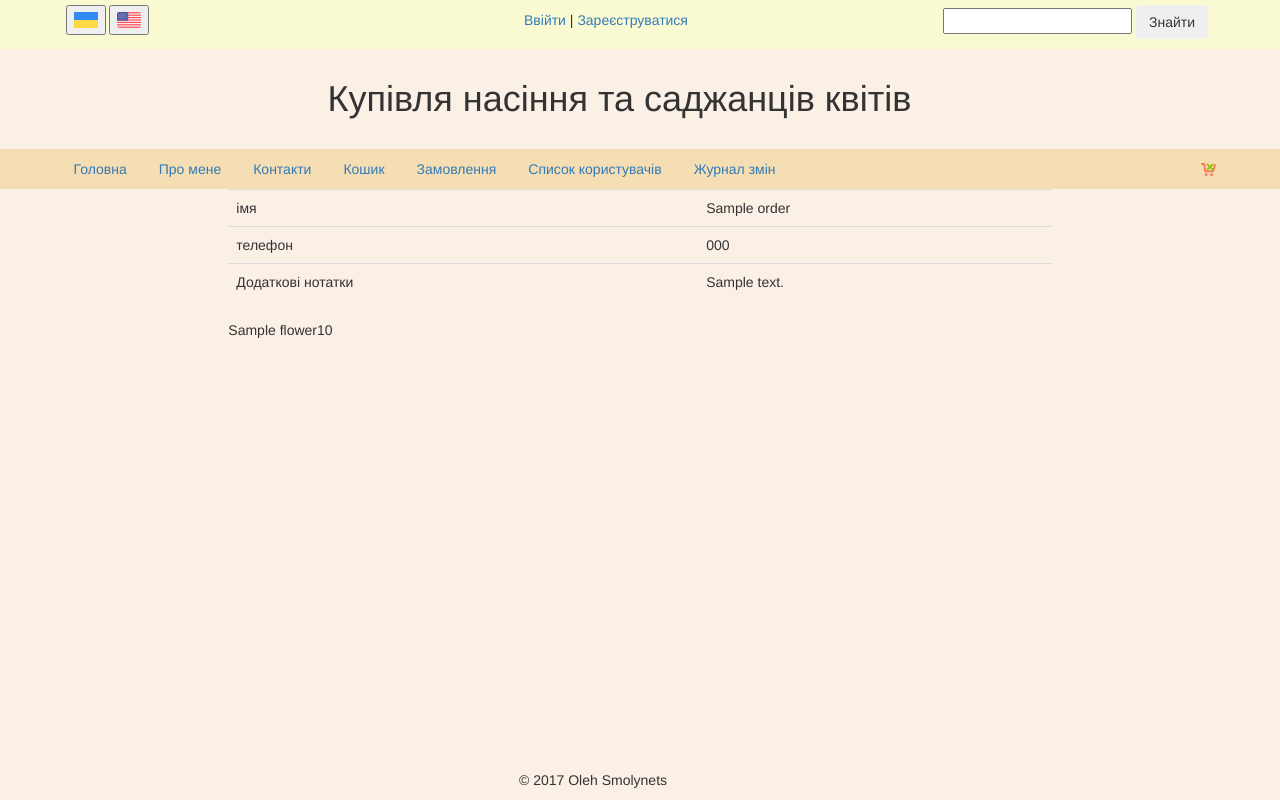
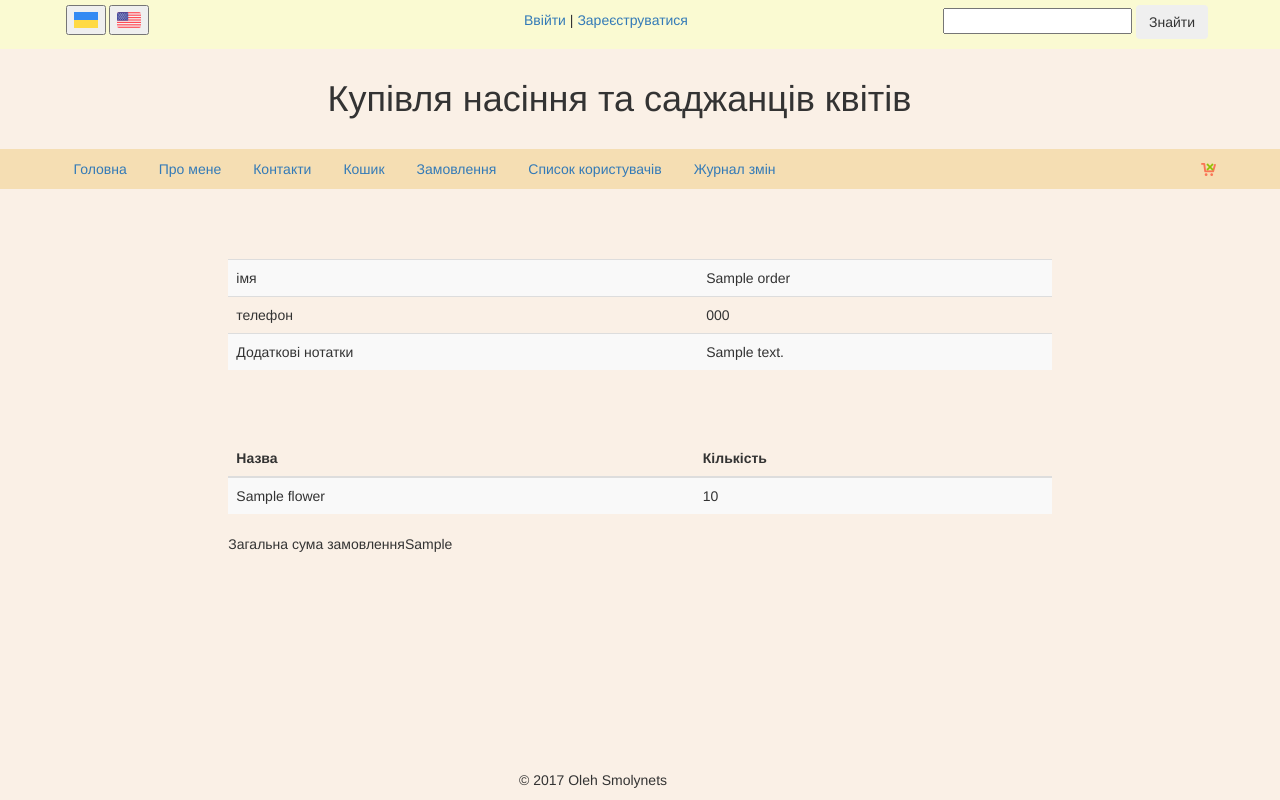
Before and after one commit to smolynets/market, a Django app: page /order/1/one/ in a window 1280 px wide. Run offline with Django 3.2, Linux system fonts and the light colour scheme; tables that the repository leaves empty hold one stand-in row (values such as "Sample post"); parts of the project's set-up code (start-up, migrations or seed data) failed here and were passed over; some libraries are stand-ins or nearby versions.

Commit message:
one_order(css)

```diff
--- a/shop/static/css/main.css
+++ b/shop/static/css/main.css
@@ -152,3 +152,8 @@ body {
 .log1{
 	margin-top: 70px;
 }
+
+
+.table{
+	margin-top: 70px;
+}
--- a/shop/templates/shop/one_order.html
+++ b/shop/templates/shop/one_order.html
@@ -9,7 +9,7 @@
 
 
  <div class='row col-xs-8 col-xs-offset-2'>
- <table class="table">
+ <table class="table table-hover table-striped">
   <tbody>
   <tr>
   <td>{% trans "імя" %}</td>
@@ -24,8 +24,19 @@
   <td>{{ order.notes }}</td>
   </tr>
   </tbody>
+
   </table>
-<table>
+<table class="table table-hover table-striped">
+<thead>
+  <tr>
+    <th>
+      Назва
+    </th>
+    <th>
+      Кількість
+    </th>
+   </tr>
+  </thead>
 <tbody>
   {% for item in products %}
   <tr>
@@ -39,10 +50,12 @@
   {% endfor %}
   </tbody>
   </table>
+  Загальна сума замовлення{{ order.total_cost }}
   </div>
  </div>
 
 
 
 
+
 {% endblock content %}
```
